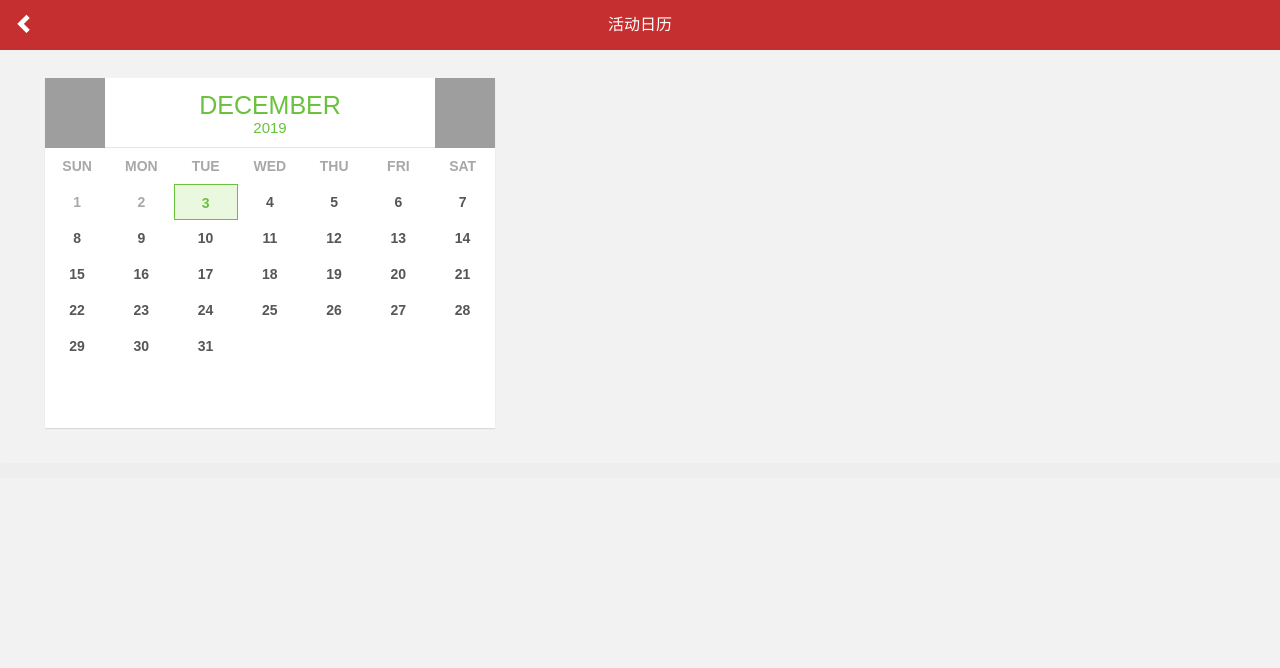
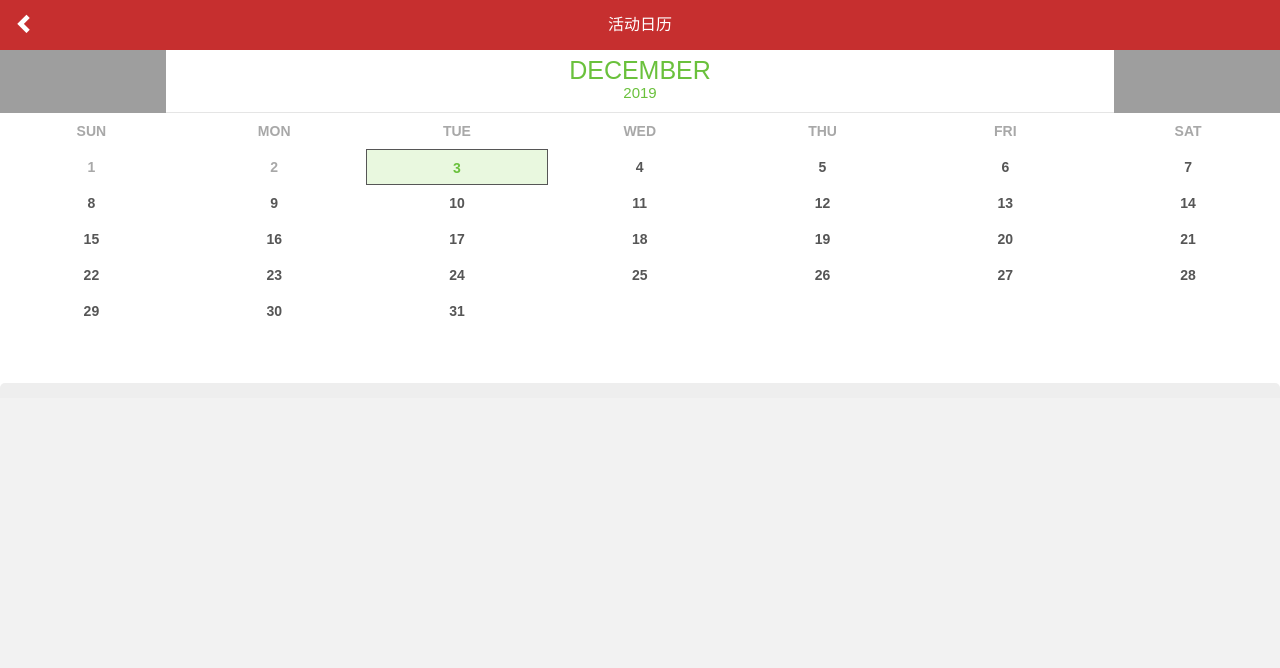
Before and after one commit to tttcb/Volunteer, an ASP.NET MVC app: template OjVolunteer.UIPortal/Views/Activity/ActivityDate.cshtml in a window 1280 px wide. Shown: the top 668 px of the page. Run offline with ASP.NET Core 8 and stand-ins for ASP.NET MVC 5, Linux system fonts and the light colour scheme; the template is opened without the code that fills it, so the values that code supplies are empty; the project's own start-up code is not run, and a stand-in starts its controllers and pages; some libraries are stand-ins or nearby versions; grey boxes are pictures that could not be loaded.

Commit message:
涂宝添加自适应日历

```diff
--- a/OjVolunteer.UIPortal/Views/Activity/ActivityDate.cshtml
+++ b/OjVolunteer.UIPortal/Views/Activity/ActivityDate.cshtml
@@ -30,8 +30,8 @@
         }
 
         .calendar {
-            margin: 45px;
-            width: 450px;
+
+            width: 100%;
             height: 350px;
             background: white;
             box-shadow: 0px 1px 1px rgba(0,0,0,.1);
@@ -63,7 +63,7 @@
             left: 0px;
             background: url(../../Content/Upload/Images/zuo.jpg) no-repeat 50% 50%;
             /*没规定大小时，图片显示 0X0*/
-            width: 60px;
+            width: 13%;
             height: 70px;
         }
 
@@ -72,7 +72,7 @@
             top: 0px;
             right: 0px;
             background: url(../../Content/Upload/Images/you.jpg) no-repeat 50% 50%;
-            width: 60px;
+            width: 13%;
             height: 70px;
         }
 
@@ -116,7 +116,7 @@
 
         /*日期当天用绿色背景绿色文字加以显示*/
         .greenbox {
-            border: 1px solid #6ac13c;
+            border: 1px solid #565656;
             background: #e9f8df;
         }
     </style>
@@ -129,7 +129,7 @@
 
     </header>
     <div width=100%>
-
+        <div class="layui-row" style="margin-top:10px">
 
 
             <div class="calendar">
@@ -161,7 +161,7 @@
                     </div>
                 </div>
             </div>
-
+        </div>
         <script type="text/javascript">
          var month_olypic = [31, 29, 31, 30, 31, 30, 31, 31, 30, 31, 30, 31];//闰年每个月份的天数
         var month_normal = [31,28,31,30,31,30,31,31,30,31,30,31];
```
Lines whose indentation alone changed are shown as unchanged.
